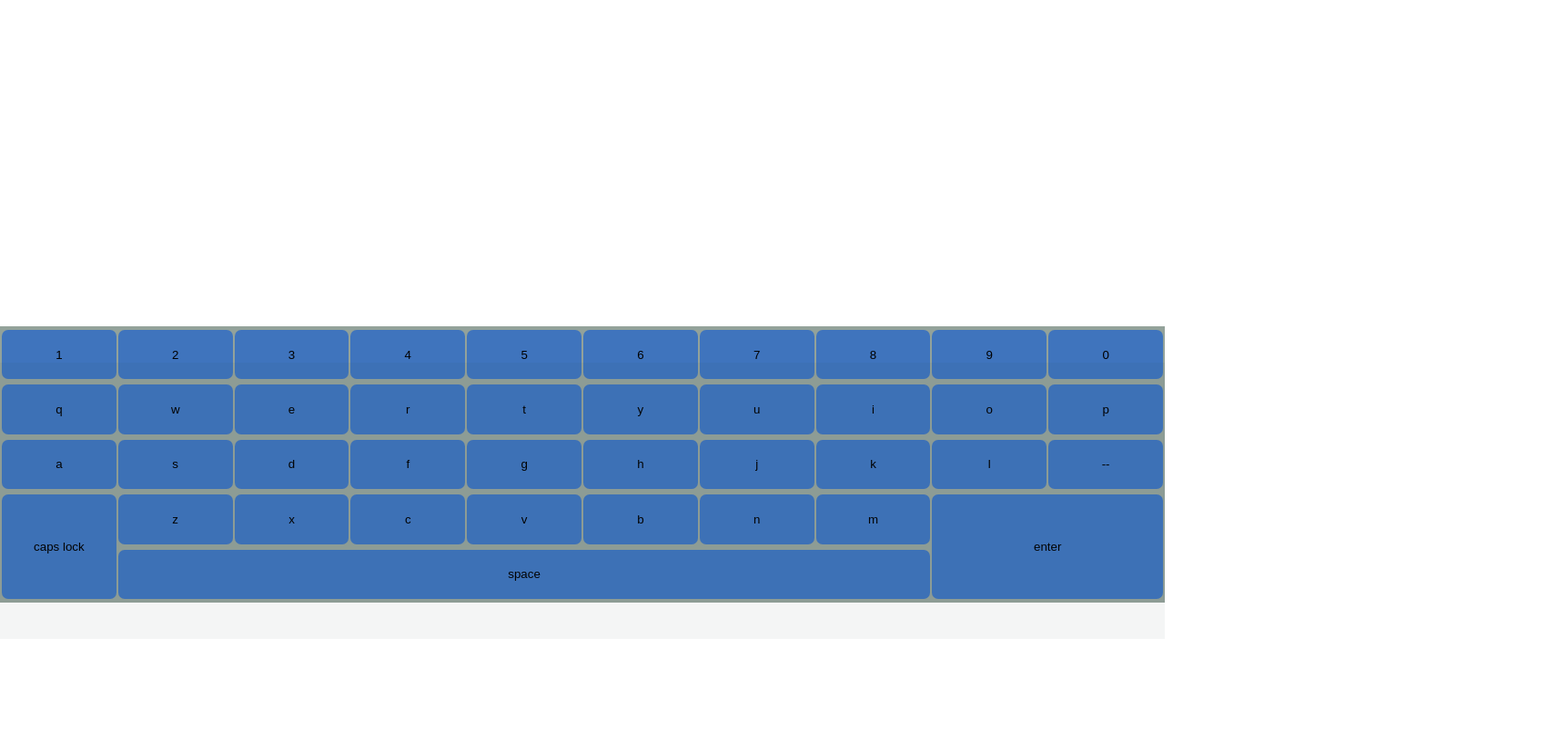
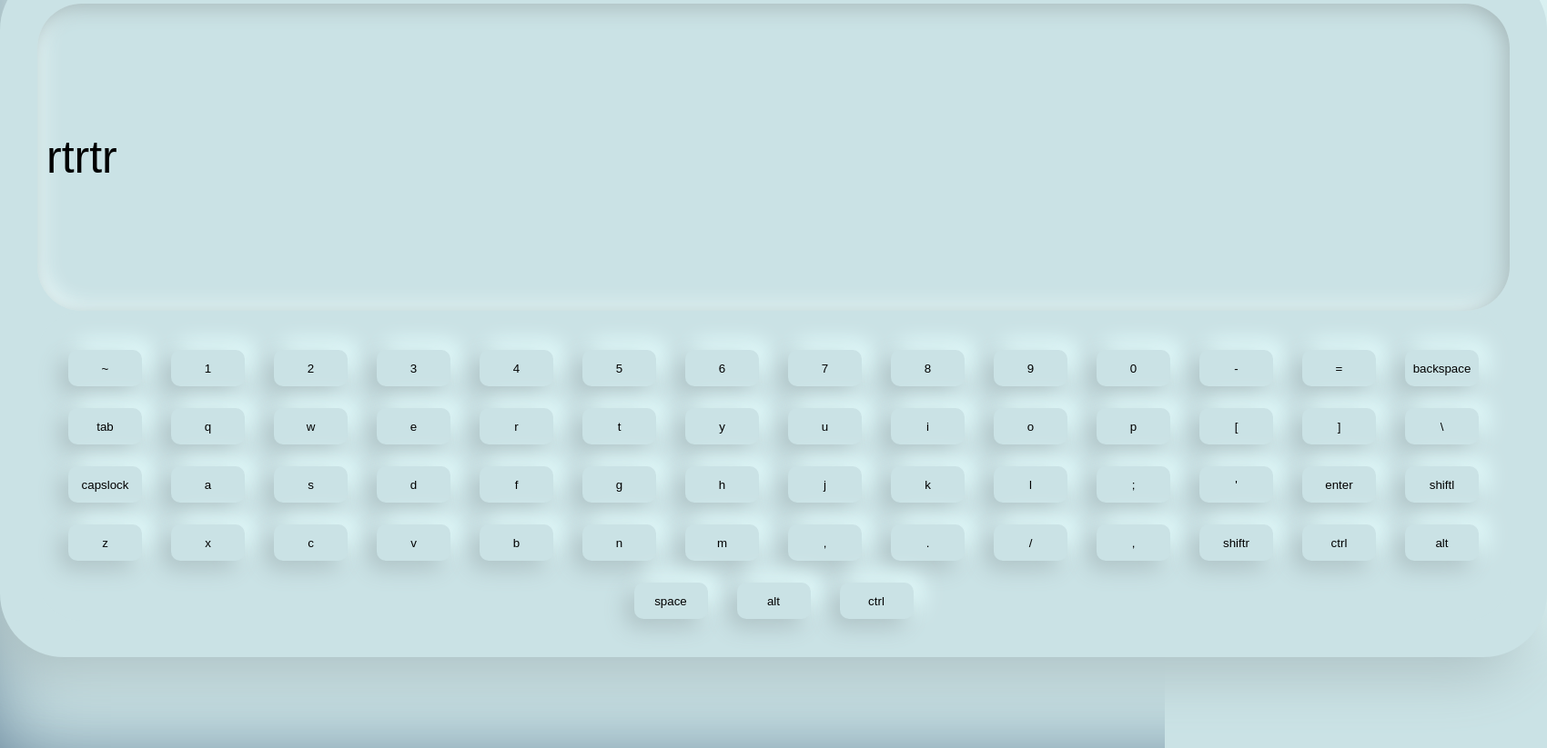
Before and after one commit to tensegrity666/virtualKeyboard, a website with bundled scripts: page index.html in a window 1280 px wide. Shown: the part 137-960 px from the top of the page at 91% size, 1700 px wide, since content can reach past the window. Before the commit the page ends 800 px from the top, so only its background shows below. Built offline with nearby package versions, Linux system fonts and the light colour scheme; files whose address does not match are found by name.

Commit message:
feat: add styles

```diff
--- a/index.html
+++ b/index.html
@@ -4,58 +4,10 @@
   <meta charset="UTF-8">
   <meta name="viewport" content="width=device-width, initial-scale=1.0">
   <link rel="stylesheet" href="/styles/main.css">
-  <title>Document</title>
+  <title>Virual Keyboard</title>
 </head>
-<body>
-  <input type="text" name="text" id="textfield" value="">
+<body class="page">
 
-  <section class="keyboard__container">
-    <button class="keyboard__key">1</button>
-    <button class="keyboard__key">2</button>
-    <button class="keyboard__key">3</button>
-    <button class="keyboard__key">4</button>
-    <button class="keyboard__key">5</button>
-    <button class="keyboard__key">6</button>
-    <button class="keyboard__key">7</button>
-    <button class="keyboard__key">8</button>
-    <button class="keyboard__key">9</button>
-    <button class="keyboard__key">0</button>
-
-    <button class="keyboard__key">q</button>
-    <button class="keyboard__key">w</button>
-    <button class="keyboard__key">e</button>
-    <button class="keyboard__key">r</button>
-    <button class="keyboard__key">t</button>
-    <button class="keyboard__key">y</button>
-    <button class="keyboard__key">u</button>
-    <button class="keyboard__key">i</button>
-    <button class="keyboard__key">o</button>
-    <button class="keyboard__key">p</button>
-
-    <button class="keyboard__key">a</button>
-    <button class="keyboard__key">s</button>
-    <button class="keyboard__key">d</button>
-    <button class="keyboard__key">f</button>
-    <button class="keyboard__key">g</button>
-    <button class="keyboard__key">h</button>
-    <button class="keyboard__key">j</button>
-    <button class="keyboard__key">k</button>
-    <button class="keyboard__key">l</button>
-    <button class="keyboard__key">--</button>
-
-    <button class="keyboard__key row4">z</button>
-    <button class="keyboard__key row4">x</button>
-    <button class="keyboard__key row4">c</button>
-    <button class="keyboard__key row4">v</button>
-    <button class="keyboard__key row4">b</button>
-    <button class="keyboard__key row4">n</button>
-    <button class="keyboard__key row4">m</button>
-
-    <button class="keyboard__key keyboard__key_caps">caps lock</button>
-    <button class="keyboard__key keyboard__key_space">space</button>
-    <button class="keyboard__key keyboard__key_enter">enter</button>
-  </section>
-
-  <script src="./js/index.js" type="module"></script>
+<script src="./js/index.js" type="module"></script>
 </body>
 </html>
--- a/js/index.js
+++ b/js/index.js
@@ -1,19 +1,6 @@
-// const textField = document.getElementById('textfield');
-
-// let pressedKey = '';
-
-// const handle = () => {
-//   document.body.addEventListener('keydown', event => {
-//     pressedKey = event.keyCode;
-//     textField.value = pressedKey;
-//     console.log(pressedKey);
-//   });
-// };
-
-// handle();
-
-import { keyboard } from './keyboard.js';
+import { keyboard, keyboardInit } from './keyboard.js';
 
 window.addEventListener('DOMContentLoaded', () => {
+  keyboardInit();
   keyboard();
 });
--- a/js/keyboard.js
+++ b/js/keyboard.js
@@ -1,65 +1,85 @@
-const textField = document.getElementById('textfield');
+// const textField = document.getElementById('textfield');
 
-const setValue = value => {
-  if (value !== undefined) {
-    textField.setAttribute('value', `${value}`);
-  } else {
-    textField.setAttribute('value', ``);
-  }
-}
+// const setValue = (value) => {
+//   if (value !== undefined) {
+//     textField.setAttribute('value', `${value}`);
+//   }
+//   else {
+//     textField.setAttribute('value', '');
+//   }
+// };
 
-const keyboardInit = () => {
-  const page = document.querySelector('body');
-  const container = document.createElement('div');
-  page.append(container);
-  container.classList.add('keyboard__container', 'keyboard__container_hide');
-}
 
-const createFragment = () => {
+export const createFragment = () => {
   const fragment = document.createDocumentFragment();
+
   const keyLayout = [
-    '~','1','2','3','4','5','6','7','8','9','0','-','=','Backspace',
-    'Tab','q','w','e','r','t','y','u','i','o','p','[',']','\\',
+    '~', '1', '2', '3', '4', '5', '6', '7', '8', '9', '0', '-', '=', 'Backspace',
+    'Tab', 'q', 'w', 'e', 'r', 't', 'y', 'u', 'i', 'o','p','[',']','\\',
     'CapsLock','a','s','d','f','g','h','j','k','l',';','\'','Enter',
-    'Shift','z','x','c','v','b','n','m','\,','\.','\/','\,','Shift',
+    'ShiftL','z','x','c','v','b','n','m','\,','\.','\/','\,','ShiftR',
     'Ctrl','Alt', 'Space', 'Alt', 'Ctrl',
   ];
 
-  keyLayout.forEach(key => {
+  keyLayout.forEach((key) => {
     const button = document.createElement('button');
-    // const lineBreak =
-
+    button.textContent = key.toLowerCase();
     button.setAttribute('type', 'button');
     button.classList.add('keyboard__key');
+    // switch(key) {
+    //   case 'Backspace':
+    //     button.classList.add('keyboard__key_backspace');
+    //     button.innerText = 'Backspace';
+    //   break;
 
-    switch(key) {
-      case 'Backspace':
-        button.classList.add('keyboard__key_backspace');
-        button.innerText = 'Backspace';
-    }
+    //   default:
+    //     button.innerText = key.toLowerCase();
+    //   break;
+    // }
+    fragment.append(button);
   });
-}
 
-const keyListen = () => {
-  let value = [];
-  document.body.addEventListener('keydown', event => {
-    event.preventDefault();
+  return fragment;
+};
 
-    if (event.code === 'Backspace') {
-      value.pop();
-    } else {
-      value.push(event.key);
-    }
+export const keyboardInit = () => {
+  const page = document.querySelector('body');
 
-    let string = value.join('');
-    setValue(string);
-  });
-}
+  const wrapper = document.createElement('div');
+  page.append(wrapper);
+  wrapper.classList.add('wrapper');
 
+  const textField = document.createElement('input');
+  wrapper.append(textField);
+  textField.setAttribute('id', 'textfield');
+  textField.setAttribute('type', 'text');
+  textField.setAttribute('value', 'rtrtr');
+
+  const container = document.createElement('div');
+  wrapper.append(container);
+  container.classList.add('keyboard__container');
+
+  container.append(createFragment());
+};
+
+// const keyListen = () => {
+//   const value = [];
+//   window.addEventListener('keydown', (event) => {
+//     event.preventDefault();
+
+//     if (event.code === 'Backspace') {
+//       value.pop();
+//     } else {
+//       value.push(event.key);
+//     }
+
+//     const string = value.join('');
+//     setValue(string);
+//   });
+// };
 
 export const keyboard = () => {
-  keyboardInit();
   createFragment();
-  keyListen();
-  setValue();
+  // keyListen();
+  // setValue();
 };
--- a/styles/keyboard__container.css
+++ b/styles/keyboard__container.css
@@ -1,33 +1,22 @@
 .keyboard__container {
   box-sizing: border-box;
-  position: fixed;
-  bottom: 0;
-  left: 0;
 
-  display: grid;
-  grid-template-rows: repeat(5, 1fr);
-  grid-template-columns: repeat(10, 1fr);
-  gap: 6px 2px;
-  justify-items: stretch;
+  display: flex;
+  flex-wrap: wrap;
   justify-content: center;
+  align-items: center;
 
-  border: 1px solid transparent;
-  padding: 3px 1px 3px;
+  padding: 30px 0 10px;
 
   font-size: 2rem;
   line-height: var(--small-key-height);
-  flex-shrink: 0;
 
-  width: 100vw;
-  max-width: 1920px;
-  height: var(--small-height);
-  background-color: var(--background-color);
+  width: 1620px;
+  height: 50%;
+  background-color: #cae2e5;
   color: var(--font-color);
 
   transition: var(--transition);
-  opacity: 1;
+
+  border-radius: 50px;
 }
-
-.row4 {
-  grid-row: 4;
-}
--- a/styles/keyboard__container_hide.css
+++ /dev/null
@@ -1,4 +0,0 @@
-.keyboard__container_hide {
-  bottom: -40px;
-  opacity: 0.1;
-}
--- a/styles/keyboard__key.css
+++ b/styles/keyboard__key.css
@@ -1,7 +1,14 @@
 .keyboard__key {
   box-sizing: border-box;
+  width: 5%;
+  height: 40px;
+  margin: 12px 16px;
   text-align: center;
   border: 2px solid transparent;
-  border-radius: 0.7rem;
-  background-color: var(--key-background-color);
+
+
+  border-radius: 10px;
+  background: #cae2e5;
+  box-shadow:  -9px 9px 25px #aec2c5,
+             9px -9px 25px #e6ffff;
 }
--- a/styles/main.css
+++ b/styles/main.css
@@ -1,8 +1,11 @@
 @import "/styles/normalize.css";
 @import "/styles/variables.css";
+@import "/styles/page.css";
+@import "/styles/wrapper.css";
 @import "/styles/keyboard__container.css";
 @import "/styles/keyboard__container_hide.css";
 @import "/styles/keyboard__key.css";
 @import "/styles/keyboard__key_space.css";
 @import "/styles/keyboard__key_enter.css";
 @import "/styles/keyboard__key_caps.css";
+@import "/styles/textfield.css";
--- /dev/null
+++ b/styles/textfield.css
@@ -0,0 +1,14 @@
+#textfield {
+  box-sizing: border-box;
+  width: 1620px;
+  height: 50%;
+  border: 1px solid transparent;
+  background-color: #cae2e5;
+  padding: 10px;
+  font-size: 5rem;
+
+  border-radius: 50px;
+background: #cae2e5;
+box-shadow: inset -5px 5px 21px #a4b7b9,
+            inset 5px -5px 21px #f0ffff;
+}
--- a/styles/variables.css
+++ b/styles/variables.css
@@ -6,7 +6,12 @@
   --border-radius: 15px;
   --transition: all 0.3s linear;
 
-  --small-key-height: calc(var(--small-height) / 7);
+  --small-key-height: 20px;
+
+  overflow: hidden;
 
   font-size: 10px;
+
+  background-color: #cae2e5;
+  box-shadow: inset 80px -80px 100px -100px #53728b;
 }
--- /dev/null
+++ b/styles/wrapper.css
@@ -0,0 +1,16 @@
+.wrapper {
+  box-sizing: border-box;
+  margin: 100px auto;
+  width: 1700px;
+  height: 760px;
+  display: flex;
+  flex-direction: column;
+  justify-content: space-between;
+  align-items: center;
+  padding: 40px;
+
+  border-radius: 70px;
+  background: #cae2e5;
+  box-shadow:  -20px 20px 60px #acc0c3,
+                20px -20px 60px #e8ffff;
+}
```
Also changed, not shown: js/keyboardInit.js (added, +32 -0 lines), .eslintrc.json, js/textField.js (added).
